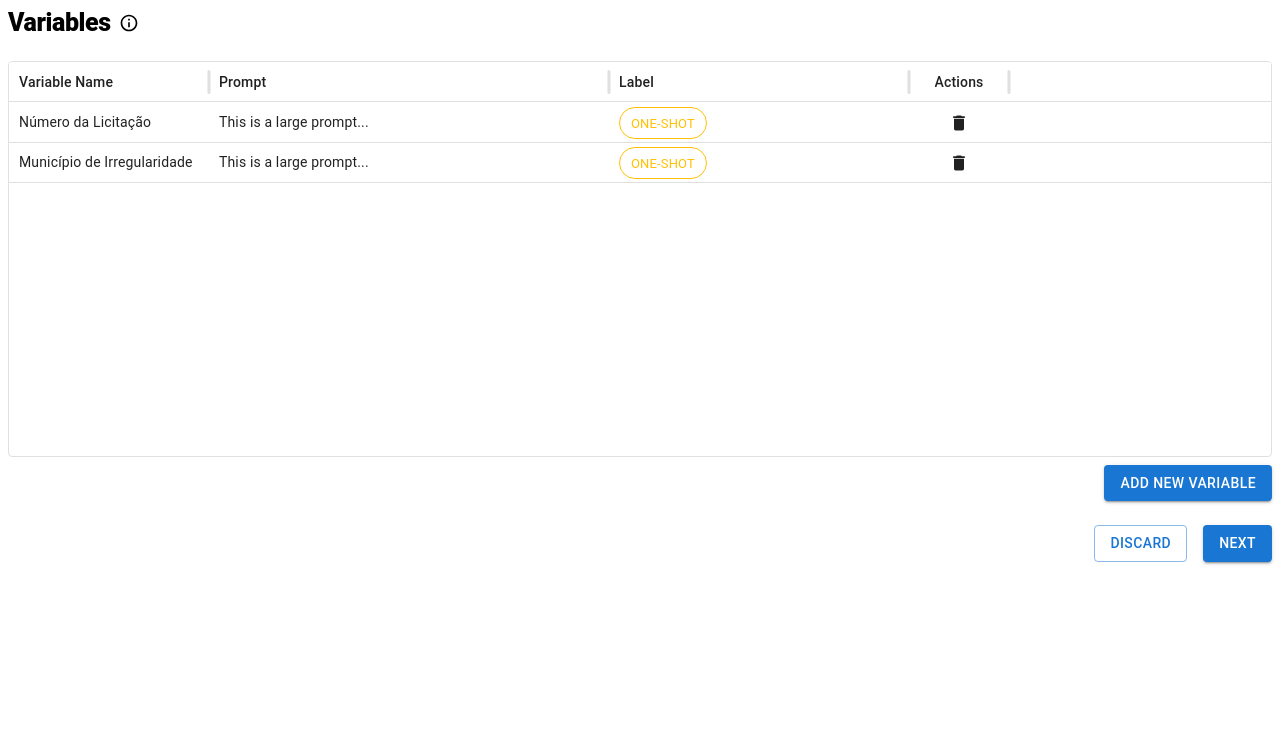
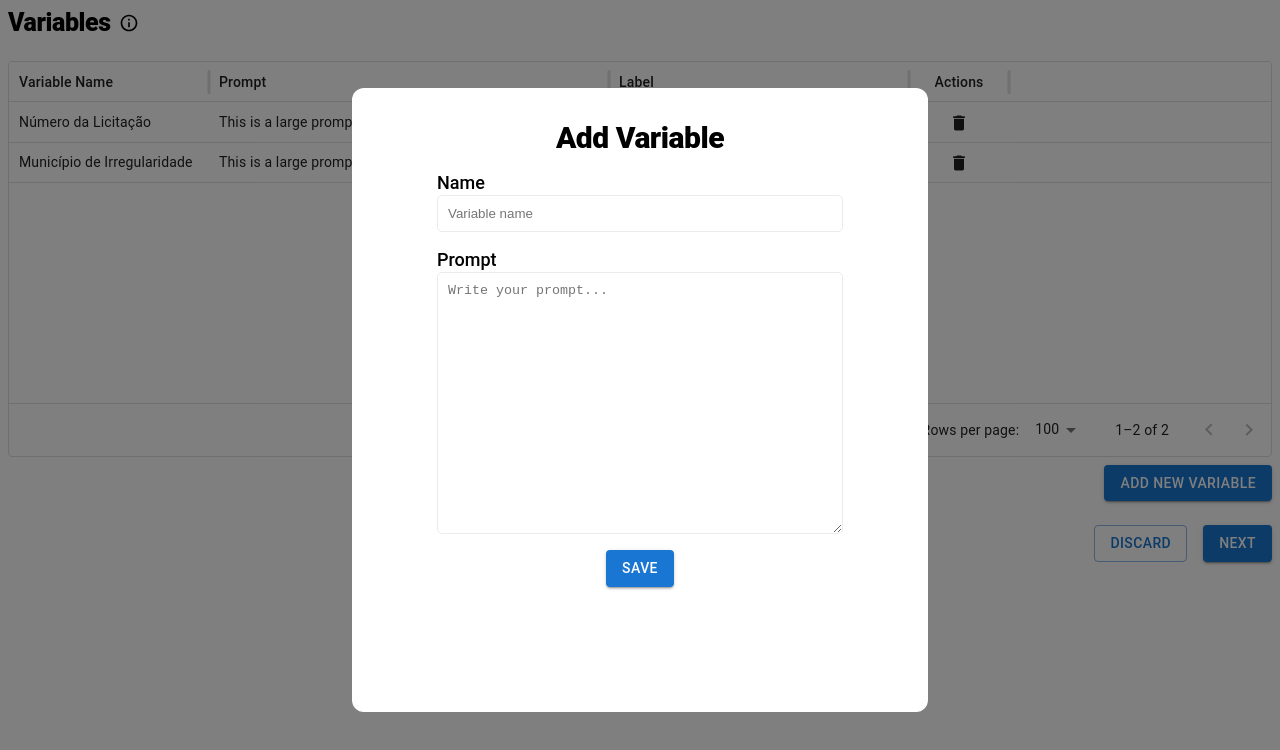
Before and after one commit to amabyleheck/ragify, a Next.js app: page /VariablesDefinitionPanel in a window 1280 px wide. Both pictures are taken after a click on the button "ADD NEW VARIABLE". Shown: the top 750 px of the page. Built offline with nearby package versions, Linux system fonts and the light colour scheme.

Commit message:
feat: variable add modal

```diff
--- /dev/null
+++ b/src/components/AddVariableModal/index.tsx
@@ -0,0 +1,100 @@
+import React from "react";
+import Modal from "@mui/material/Modal";
+import { border, borderRadius, Box, padding, Stack } from "@mui/system";
+import { Button, Input, TextareaAutosize, Typography } from "@mui/material";
+import BottomContainer from "../BottomContainer";
+
+interface ModalProps {
+  open: boolean;
+  handleClose: () => void;
+}
+
+const AddVariableModal: React.FC<ModalProps> = ({ open, handleClose }) => {
+  return (
+    <Modal open={open} onClose={handleClose}>
+      <Box
+        sx={{
+          bgcolor: "#FFFFFF",
+          ...style
+        }}
+      >
+        <Stack
+          direction={"column"}
+          spacing={2}
+          alignItems={"center"}
+          justifyContent={"space-evenly"}
+          className="h-full"
+        >
+          <Typography variant="h1" fontWeight={800} fontSize={30}>
+            Add Variable
+          </Typography>
+          <Stack>
+            <Typography
+              variant="h5"
+              fontWeight={500}
+              align="left"
+              fontSize={18}
+            >
+              Name
+            </Typography>
+            <input
+              className="focus:outline-none"
+              placeholder="Variable name"
+              style={{ width: "30vw", ...inputSyle }}
+            />
+          </Stack>
+          <Stack>
+            <Typography
+              variant="h5"
+              fontWeight={500}
+              align="left"
+              fontSize={18}
+            >
+              Prompt
+            </Typography>
+            <textarea
+              className="focus:outline-none"
+              style={{ height: "30vh", width: "30vw", ...inputSyle }}
+              placeholder="Write your prompt..."
+            />
+          </Stack>
+
+          <Stack direction={"row"} justifyContent={"flex-end"} spacing={2}>
+            {/* TODO: Add onClick event to save the variable */}
+            <Button
+              type="button"
+              variant="contained"
+              tabIndex={-1}
+              onClick={() => handleClose()}
+            >
+              Save
+            </Button>
+          </Stack>
+        </Stack>
+      </Box>
+    </Modal>
+  );
+};
+
+export default AddVariableModal;
+
+const style = {
+  height: "70vh",
+  width: "40vw",
+  position: "absolute",
+  top: "50%",
+  left: "50%",
+  transform: "translate(-50%, -50%)",
+  borderRadius: 3,
+  boxShadow: 24,
+  p: 4
+};
+
+const inputSyle = {
+  border: "1px solid #EBEBEB",
+  borderRadius: 5,
+  padding: 10,
+  ":focus-visible": {
+    border: "1px solid #EBEBEB"
+  }
+};
--- a/src/components/DragAndDrop/index.tsx
+++ b/src/components/DragAndDrop/index.tsx
@@ -24,8 +24,6 @@ const DragAndDrop: React.FC<DragAndDropProps> = ({
   setValue,
   getValues
 }) => {
-  // Add your component logic here
-
   return (
     <Stack spacing={2}>
       <Typography variant="h5" fontWeight={800} align="left" fontSize={25}>
--- a/src/components/VariablesGrid/index.tsx
+++ b/src/components/VariablesGrid/index.tsx
@@ -12,9 +12,10 @@ import BottomContainer from "../BottomContainer";
 
 interface VariablesGridProps {
   rows: GridRowsProp;
+  setOpen: (state: boolean) => void;
 }
 
-const VariablesGrid: React.FC<VariablesGridProps> = ({ rows }) => {
+const VariablesGrid: React.FC<VariablesGridProps> = ({ rows, setOpen }) => {
   const handleDeleteVariable = (id: GridRowId) => {
     // Add your code here
   };
@@ -24,7 +25,6 @@ const VariablesGrid: React.FC<VariablesGridProps> = ({ rows }) => {
       <DataGrid
         rows={rows}
         columns={columns(handleDeleteVariable)}
-        hideFooter
         rowHeight={40}
         columnHeaderHeight={40}
       />
@@ -34,6 +34,7 @@ const VariablesGrid: React.FC<VariablesGridProps> = ({ rows }) => {
           variant="contained"
           tabIndex={-1}
           className="w-60"
+          onClick={() => setOpen(true)}
         >
           Add new variable
         </Button>
@@ -100,6 +101,7 @@ const columns = (
       getActions: ({ id }) => {
         return [
           <GridActionsCellItem
+            key={id}
             icon={<GridDeleteIcon />}
             label="Delete"
             onClick={() => handleDeleteVariable(id)}
--- a/src/pages/VariablesDefinitionPanel.tsx
+++ b/src/pages/VariablesDefinitionPanel.tsx
@@ -1,11 +1,15 @@
-import { Chip, Grid2, Stack, Tooltip, Typography } from "@mui/material";
+import { Stack, Tooltip, Typography } from "@mui/material";
 import BottomContainer from "@/components/BottomContainer";
 import { NavigationOption } from "@/utils/consts";
 import { NavigationOptionType } from "@/types";
-import { InfoOutlined, WarningAmberRounded } from "@mui/icons-material";
+import { InfoOutlined } from "@mui/icons-material";
 import VariablesGrid from "@/components/VariablesGrid";
+import { useState } from "react";
+import AddVariableModal from "@/components/AddVariableModal";
 
 const VariablesDefinition: React.FC = () => {
+  const [open, setOpen] = useState(false);
+
   return (
     <div className="panel">
       <Stack direction={"column"} spacing={3}>
@@ -24,6 +28,7 @@ const VariablesDefinition: React.FC = () => {
             </Tooltip>
           </Stack>
           <VariablesGrid
+            setOpen={setOpen}
             rows={[
               {
                 id: 0,
@@ -34,11 +39,13 @@ const VariablesDefinition: React.FC = () => {
               {
                 id: 1,
                 name: "Município de Irregularidade",
-                prompt: "This is a large prompt...",
+                prompt:
+                  "This is a large prompt with a lot of characters and phrases that wouldn't fit on a normal column width",
                 label: "ONE-SHOT"
               }
             ]}
           />
+          <AddVariableModal open={open} handleClose={() => setOpen(false)} />
         </Stack>
         <BottomContainer
           nextPage={NavigationOption.ANNOTATION.title as NavigationOptionType}
--- a/tailwind.config.ts
+++ b/tailwind.config.ts
@@ -1,4 +1,7 @@
 import type { Config } from "tailwindcss";
+
+const defaultTheme = require('tailwindcss/defaultTheme');
+const colors = require('tailwindcss/colors');
 
 const config: Config = {
   content: [
@@ -8,6 +11,7 @@ const config: Config = {
   ],
   theme: {
     extend: {
+      fontFamily: {sans: ['Roboto']},
       backgroundImage: {
         "gradient-radial": "radial-gradient(var(--tw-gradient-stops))",
         "gradient-conic":
```
